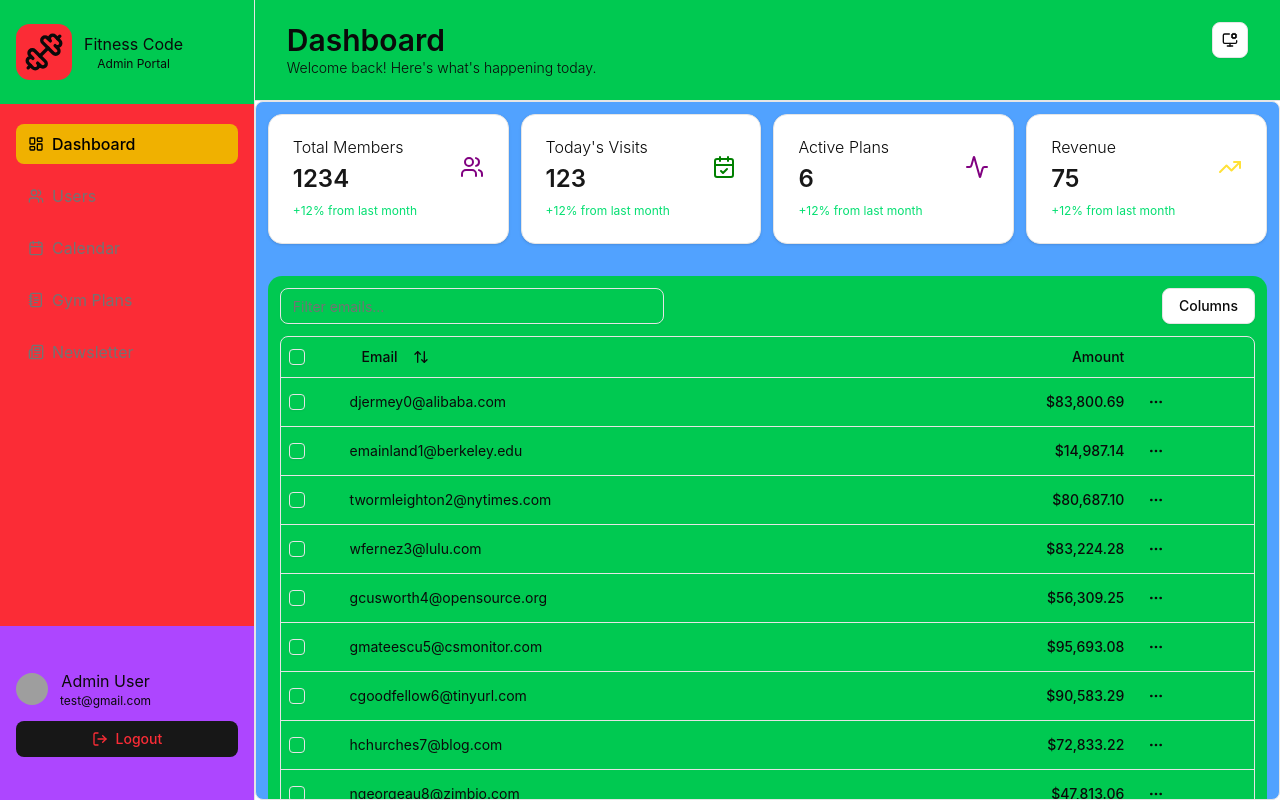
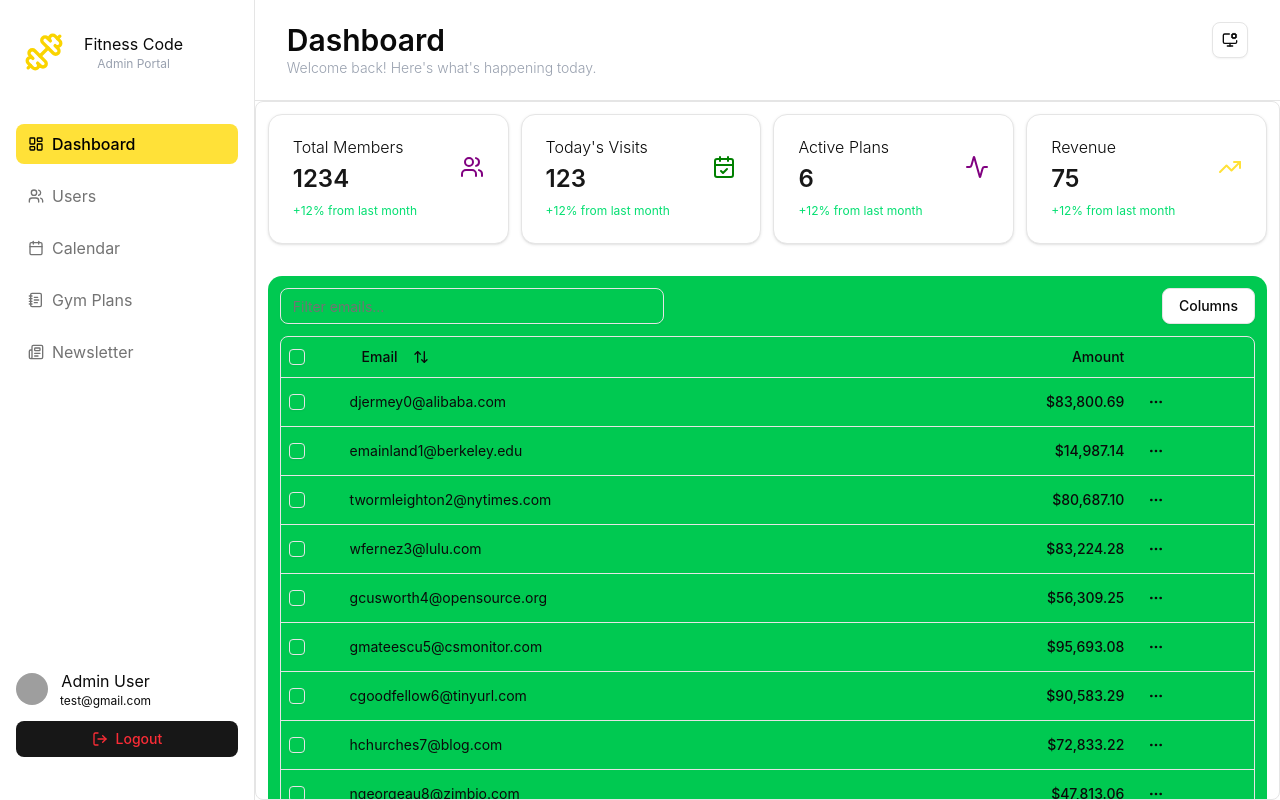
Before and after one commit to ntalys/tutorial-react, a React (Vite) app: page /sign-in in a window 1280 px wide. Both pictures are taken after a click on the button "Sign in". Built offline with nearby package versions, Linux system fonts and the light colour scheme; grey boxes are pictures that could not be loaded.

Commit message:
fix: style issues

```diff
--- a/src/components/cards/header-card.tsx
+++ b/src/components/cards/header-card.tsx
@@ -16,7 +16,7 @@ export function HeaderCard({
         <span>{themeModeToggleButton}</span>
       </div>
       <div className="flex w-full">
-        <p className="text-sm font-light">{subtitle}</p>
+        <p className="text-sm font-light text-gray-400">{subtitle}</p>
       </div>
     </div>
   );
--- a/src/components/cards/nav-header-card.tsx
+++ b/src/components/cards/nav-header-card.tsx
@@ -3,12 +3,12 @@ import { Dumbbell } from "lucide-react";
 export function NavHeaderCard() {
   return (
     <div className="flex w-full justify-start gap-3 px-4">
-      <div className="flex bg-red-500 justify-center items-center rounded-xl p-2">
-        <Dumbbell className="h-10 w-10" />
+      <div className="flex justify-center items-center rounded-xl p-2">
+        <Dumbbell className="h-10 w-10" color="hsla(51, 100%, 49%, 1)" />
       </div>
       <div className="flex flex-col justify-center items-center">
         <p className="capitalize">fitness Code</p>
-        <p className="text-xs">Admin Portal</p>
+        <p className="text-xs text-gray-400">Admin Portal</p>
       </div>
     </div>
   );
--- a/src/components/cards/nav-link-card.tsx
+++ b/src/components/cards/nav-link-card.tsx
@@ -16,7 +16,7 @@ export function NavLinkCard({ title, icon: Icon, to }: NavLinkPropsType) {
         flex items-center gap-2 w-full rounded-md px-3 py-2 transition-colors
         ${
           isActive
-            ? "bg-yellow-500 text-black font-medium"
+            ? "bg-[#ffe138] text-black font-medium"
             : "text-muted-foreground hover:bg-muted"
         }
         `
--- a/src/components/containers/body-container.tsx
+++ b/src/components/containers/body-container.tsx
@@ -4,7 +4,7 @@ import { ScrollArea } from "@/components/ui/scroll-area";
 export function BodyContainer({ children }: { children: React.ReactNode }) {
   return (
     <ResizablePanel>
-      <ScrollArea className="h-full w-full flex-col rounded-md border bg-blue-400">
+      <ScrollArea className="h-full w-full flex-col rounded-md border">
         {children}
       </ScrollArea>
     </ResizablePanel>
--- a/src/components/containers/header-container.tsx
+++ b/src/components/containers/header-container.tsx
@@ -3,7 +3,7 @@ import { ResizablePanel } from "@/components/ui/resizable";
 export function HeaderContainer({ children }: { children: React.ReactNode }) {
   return (
     <ResizablePanel defaultSize={100} minSize={100} maxSize={100}>
-      <div className="flex h-full w-full items-center justify-center bg-green-500">
+      <div className="flex h-full w-full items-center justify-center">
         {children}
       </div>
     </ResizablePanel>
--- a/src/components/containers/nav-body-container.tsx
+++ b/src/components/containers/nav-body-container.tsx
@@ -1,6 +1,6 @@
 export function NavBodyContainer({ children }: { children: React.ReactNode }) {
   return (
-    <div className="flex h-full w-full items-start justify-start bg-red-500 py-5 px-4">
+    <div className="flex h-full w-full items-start justify-start py-5 px-4">
       {children}
     </div>
   );
--- a/src/components/containers/nav-container.tsx
+++ b/src/components/containers/nav-container.tsx
@@ -11,29 +11,17 @@ export function NavContainer({ header, body, footer }: NavContainerProps) {
     <ResizablePanel defaultSize={250} minSize={350} maxSize={350}>
       <div className="flex h-full flex-col">
         {/* Header */}
-        <ResizablePanel
-          defaultSize={6}
-          minSize={6}
-          maxSize={6}
-          className="bg-red-500">
+        <ResizablePanel defaultSize={6} minSize={6} maxSize={6} className="">
           {header}
         </ResizablePanel>
 
         {/* Body (fills remaining space) */}
-        <ResizablePanel
-          defaultSize={30}
-          minSize={30}
-          maxSize={30}
-          className="bg-orange-500">
+        <ResizablePanel defaultSize={30} minSize={30} maxSize={30} className="">
           {body}
         </ResizablePanel>
 
         {/* Footer */}
-        <ResizablePanel
-          defaultSize={10}
-          minSize={10}
-          maxSize={10}
-          className="bg-purple-500">
+        <ResizablePanel defaultSize={10} minSize={10} maxSize={10} className="">
           {footer}
         </ResizablePanel>
       </div>
--- a/src/components/containers/nav-footer-container.tsx
+++ b/src/components/containers/nav-footer-container.tsx
@@ -3,9 +3,5 @@ export function NavFooterContainer({
 }: {
   children: React.ReactNode;
 }) {
-  return (
-    <div className="flex h-full w-full items-center  bg-purple-500">
-      {children}
-    </div>
-  );
+  return <div className="flex h-full w-full items-center">{children}</div>;
 }
--- a/src/components/containers/nav-header-container.tsx
+++ b/src/components/containers/nav-header-container.tsx
@@ -3,9 +3,5 @@ export function NavHeaderContainer({
 }: {
   children: React.ReactNode;
 }) {
-  return (
-    <div className="flex h-full w-full items-center  bg-green-500">
-      {children}
-    </div>
-  );
+  return <div className="flex h-full w-full items-center ">{children}</div>;
 }
--- a/src/pages/sign-in.tsx
+++ b/src/pages/sign-in.tsx
@@ -34,7 +34,7 @@ export function SignIn() {
     <>
       <div className="flex min-h-full flex-1 flex-col justify-center px-6 py-12 lg:px-8">
         <div className="sm:mx-auto sm:w-full sm:max-w-sm">
-          <h2 className="mt-10 text-center text-2xl font-bold leading-9 tracking-tight text-gray-900">
+          <h2 className="mt-10 text-center text-2xl font-bold leading-9 tracking-tight">
             Sign in to your account
           </h2>
         </div>
@@ -45,7 +45,7 @@ export function SignIn() {
               <div className="flex items-center justify-between">
                 <label
                   htmlFor="password"
-                  className="block text-sm font-medium leading-6 text-gray-900">
+                  className="block text-sm font-medium leading-6 ">
                   Email address
                 </label>
               </div>
@@ -56,7 +56,7 @@ export function SignIn() {
                   type="email"
                   autoComplete="email"
                   required
-                  className="block w-full rounded-md border-0 py-1.5 text-gray-900 shadow-sm ring-1 ring-inset ring-gray-300 placeholder:text-gray-400 focus:ring-2 focus:ring-inset focus:ring-indigo-600 sm:text-sm sm:leading-6"
+                  className="block w-full rounded-md border-0 px-3 py-1.5 shadow-sm ring-1 ring-inset ring-gray-300 placeholder:text-gray-400 focus:ring-2 focus:ring-inset focus:ring-indigo-600 sm:text-sm sm:leading-6"
                   value={email}
                   onChange={(e) => setEmail(e.target.value)}
                 />
@@ -67,7 +67,7 @@ export function SignIn() {
               <div className="flex items-center justify-between">
                 <label
                   htmlFor="password"
-                  className="block text-sm font-medium leading-6 text-gray-900">
+                  className="block text-sm font-medium leading-6 ">
                   Password
                 </label>
               </div>
@@ -78,7 +78,7 @@ export function SignIn() {
                   type="password"
                   autoComplete="current-password"
                   required
-                  className="block w-full rounded-md border-0 py-1.5 text-gray-900 shadow-sm ring-1 ring-inset ring-gray-300 placeholder:text-gray-400 focus:ring-2 focus:ring-inset focus:ring-indigo-600 sm:text-sm sm:leading-6"
+                  className="block w-full rounded-md border-0 px-3 py-1.5 shadow-sm ring-1 ring-inset ring-gray-300 placeholder:text-gray-400 focus:ring-2 focus:ring-inset focus:ring-accent-6 sm:text-sm sm:leading-6"
                   value={password}
                   onChange={(e) => setPassword(e.target.value)}
                 />
@@ -88,7 +88,7 @@ export function SignIn() {
             <div>
               <button
                 type="submit"
-                className="flex w-full justify-center rounded-md bg-indigo-600 px-3 py-1.5 text-sm font-semibold leading-6 text-white shadow-sm hover:bg-indigo-500 focus-visible:outline focus-visible:outline-2 focus-visible:outline-offset-2 focus-visible:outline-indigo-600"
+                className="flex w-full justify-center rounded-md bg-accent-6 px-3 py-1.5 text-sm font-semibold leading-6 shadow-sm hover:bg-accent-6 focus-visible:outline-2 focus-visible:outline-offset-2 focus-visible:outline-accent-6 cursor-pointer"
                 onClick={login}>
                 Sign in
               </button>
```
